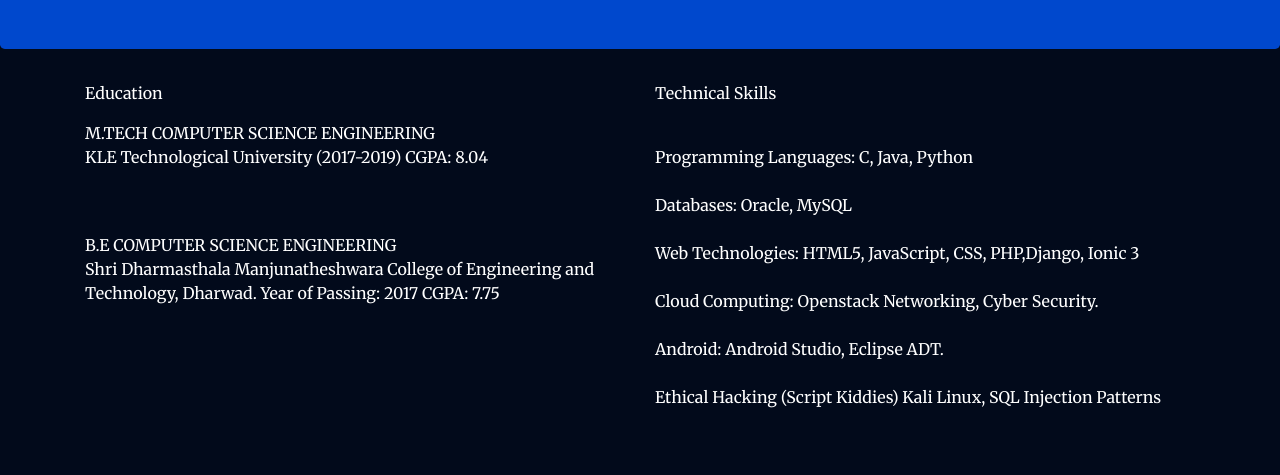
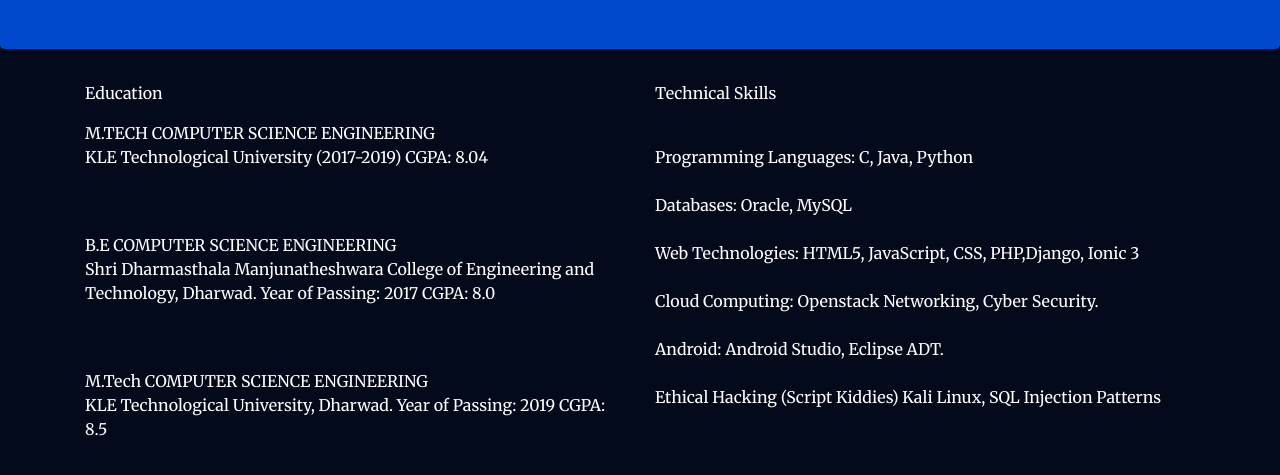
Before and after one commit to cyberdevil8/Docker-Container, a website: page node_project/views/sharks.html in a window 1280 px wide. Shown: the part 191-666 px from the top of the page. Drawn offline with nearby package versions, Linux system fonts and the light colour scheme.

Commit message:
Update about.html

```diff
--- a/node_project/views/sharks.html
+++ b/node_project/views/sharks.html
@@ -35,7 +35,11 @@
 <br>
 <br>
 B.E  COMPUTER SCIENCE ENGINEERING
-<p>Shri Dharmasthala Manjunatheshwara College of Engineering and Technology, Dharwad. Year of Passing: 2017 CGPA: 7.75</p>
+<p>Shri Dharmasthala Manjunatheshwara College of Engineering and Technology, Dharwad. Year of Passing: 2017 CGPA: 8.0</p>
+</br>
+<br>
+M.Tech COMPUTER SCIENCE ENGINEERING
+<p>KLE Technological University, Dharwad. Year of Passing: 2019 CGPA: 8.5</p>
 </br>
 
                 </div>
```
